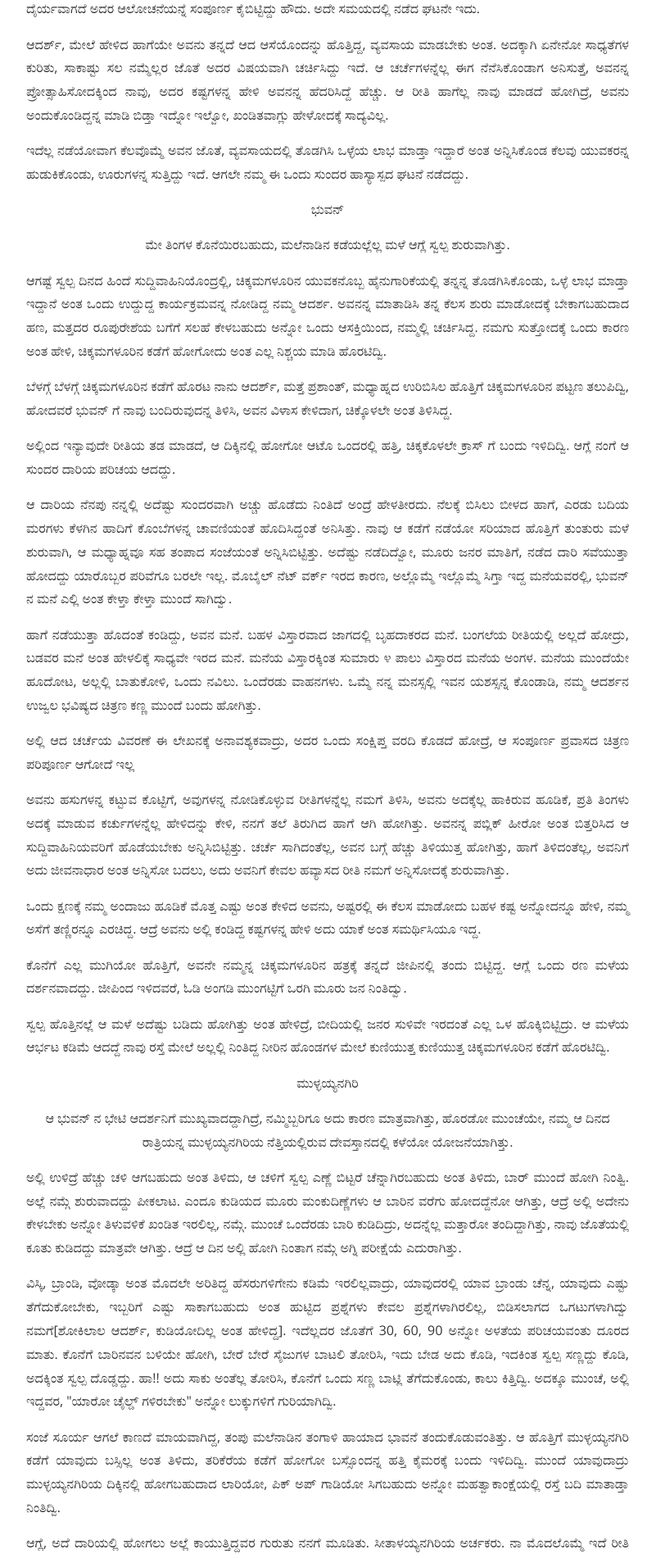
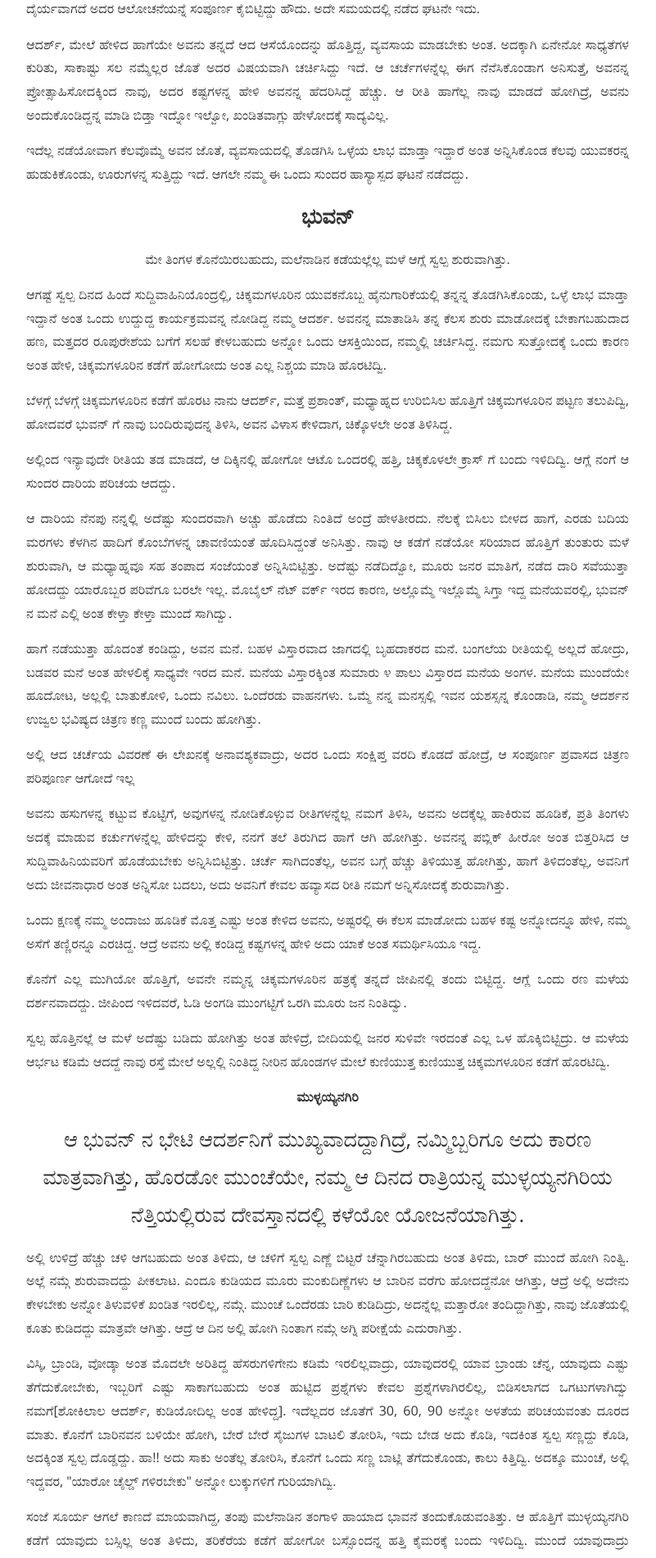
Before and after one commit to bencentra/centrarium, a Jekyll site: the page built from _posts/2020-04-30-belagge-belagge-enne.markdown, in a window 1280 px wide. Shown: the part 734-2635 px from the top of the page at 82% size, without its empty margins (240-1041 px from the left). Built offline with Jekyll 4.4.1, drawn with Linux system fonts in a browser that asks for light colours; nearby versions of some CDN libraries; comment, search, counter and statistics services are not loaded; a style sheet for code colours, icons or effects is not loaded.

Commit message:
Update 2020-04-30-belagge-belagge-enne.markdown

```diff
--- a/_posts/2020-04-30-belagge-belagge-enne.markdown
+++ b/_posts/2020-04-30-belagge-belagge-enne.markdown
@@ -16,7 +16,7 @@ description: ಅಂತು ಆ ದಿನ, ಅಷ್ಟು ಹೊತ್ತಿಗ
 
 <p align ="justify"> ಇದೆಲ್ಲ ನಡೆಯೋವಾಗ ಕೆಲವೊಮ್ಮೆ ಅವನ ಜೊತೆ, ವ್ಯವಸಾಯದಲ್ಲಿ ತೊಡಗಿಸಿ ಒಳ್ಳೆಯ ಲಾಭ ಮಾಡ್ತಾ ಇದ್ದಾರೆ ಅಂತ ಅನ್ನಿಸಿಕೊಂಡ ಕೆಲವು ಯುವಕರನ್ನ ಹುಡುಕಿಕೊಂಡು, ಊರುಗಳನ್ನ ಸುತ್ತಿದ್ದು ಇದೆ. ಆಗಲೇ ನಮ್ಮ ಈ ಒಂದು ಸುಂದರ ಹಾಸ್ಯಾಸ್ಪದ ಘಟನೆ ನಡೆದದ್ದು. </p>
 
-<p align ="center"> ಭುವನ್ </p>
+<p align ="center" style="font-size:160%;"> <b> ಭುವನ್  </b> </p>
 
 <p align ="center"> ಮೇ ತಿಂಗಳ ಕೊನೆಯಿರಬಹುದು, ಮಲೆನಾಡಿನ ಕಡೆಯಲ್ಲೆಲ್ಲ ಮಳೆ ಆಗ್ಲೆ ಸ್ವಲ್ಪ ಶುರುವಾಗಿತ್ತು. </p>
 
@@ -40,9 +40,9 @@ description: ಅಂತು ಆ ದಿನ, ಅಷ್ಟು ಹೊತ್ತಿಗ
 
 <p align ="justify"> ಸ್ವಲ್ಪ ಹೊತ್ತಿನಲ್ಲೆ ಆ ಮಳೆ ಅದೆಷ್ಟು ಬಡಿದು ಹೋಗಿತ್ತು ಅಂತ ಹೇಳಿದ್ರೆ, ಬೀದಿಯಲ್ಲಿ ಜನರ ಸುಳಿವೇ ಇರದಂತೆ ಎಲ್ಲ ಒಳ ಹೊಕ್ಕಿಬಿಟ್ಟಿದ್ರು. ಆ ಮಳೆಯ ಆರ್ಭಟ ಕಡಿಮೆ ಆದದ್ದೆ ನಾವು ರಸ್ತೆ ಮೇಲೆ ಅಲ್ಲಲ್ಲಿ ನಿಂತಿದ್ದ ನೀರಿನ ಹೊಂಡಗಳ ಮೇಲೆ ಕುಣಿಯುತ್ತ ಕುಣಿಯುತ್ತ ಚಿಕ್ಕಮಗಳೂರಿನ ಕಡೆಗೆ ಹೊರಟಿದ್ವಿ. </p>
 
-<p align ="center"> ಮುಳ್ಳಯ್ಯನಗಿರಿ </p>
+<p align ="center"> <b> ಮುಳ್ಳಯ್ಯನಗಿರಿ  </b> </p>
 
-<p align ="center"> ಆ ಭುವನ್ ನ ಭೇಟಿ ಆದರ್ಶನಿಗೆ ಮುಖ್ಯವಾದದ್ದಾಗಿದ್ರೆ, ನಮ್ಮಿಬ್ಬರಿಗೂ ಅದು ಕಾರಣ ಮಾತ್ರವಾಗಿತ್ತು, ಹೊರಡೋ‌ ಮುಂಚೆಯೇ, ನಮ್ಮ ಆ ದಿನದ ರಾತ್ರಿಯನ್ನ ಮುಳ್ಳಯ್ಯನಗಿರಿಯ ನೆತ್ತಿಯಲ್ಲಿರುವ ದೇವಸ್ತಾನದಲ್ಲಿ ಕಳೆಯೋ ಯೋಜನೆಯಾಗಿತ್ತು.  </p>
+<p align ="center" style="font-size:160%;" > ಆ ಭುವನ್ ನ ಭೇಟಿ ಆದರ್ಶನಿಗೆ ಮುಖ್ಯವಾದದ್ದಾಗಿದ್ರೆ, ನಮ್ಮಿಬ್ಬರಿಗೂ ಅದು ಕಾರಣ ಮಾತ್ರವಾಗಿತ್ತು, ಹೊರಡೋ‌ ಮುಂಚೆಯೇ, ನಮ್ಮ ಆ ದಿನದ ರಾತ್ರಿಯನ್ನ ಮುಳ್ಳಯ್ಯನಗಿರಿಯ ನೆತ್ತಿಯಲ್ಲಿರುವ ದೇವಸ್ತಾನದಲ್ಲಿ ಕಳೆಯೋ ಯೋಜನೆಯಾಗಿತ್ತು.  </p>
 
 <p align ="justify"> ಅಲ್ಲಿ ಉಳಿದ್ರೆ ಹೆಚ್ಚು ಚಳಿ ಆಗಬಹುದು ಅಂತ ತಿಳಿದು, ಆ ಚಳಿಗೆ ಸ್ವಲ್ಪ ಎಣ್ಣೆ ಬಿಟ್ಟರೆ ಚೆನ್ನಾಗಿರಬಹುದು ಅಂತ ತಿಳಿದು, ಬಾರ್ ಮುಂದೆ ಹೋಗಿ ನಿಂತ್ವಿ. ಅಲ್ಲೆ ನಮ್ಗೆ ಶುರುವಾದದ್ದು ಪೀಕಲಾಟ‌. ಎಂದೂ ಕುಡಿಯದ ಮೂರು ಮಂಕುದಿಣ್ಣೆಗಳು ಆ ಬಾರಿನ ವರೆಗು ಹೋದದ್ದೆನೋ ಆಗಿತ್ತು, ಆದ್ರೆ ಅಲ್ಲಿ ಅದೇನು ಕೇಳಬೇಕು ಅನ್ನೋ ತಿಳುವಳಿಕೆ ಖಂಡಿತ ಇರಲಿಲ್ಲ, ನಮ್ಗೆ. ಮುಂಚೆ ಒಂದೆರಡು ಬಾರಿ ಕುಡಿದಿದ್ರು, ಅದನ್ನೆಲ್ಲ ಮತ್ತಾರೋ ತಂದಿದ್ದಾಗಿತ್ತು, ನಾವು ಜೊತೆಯಲ್ಲಿ ಕೂತು ಕುಡಿದದ್ದು ಮಾತ್ರವೇ ಆಗಿತ್ತು. ಆದ್ರೆ ಆ ದಿನ ಅಲ್ಲಿ ಹೋಗಿ ನಿಂತಾಗ ನಮ್ಗೆ ಅಗ್ನಿ ಪರೀಕ್ಷೆಯೆ ಎದುರಾಗಿತ್ತು. </p>
 
```
